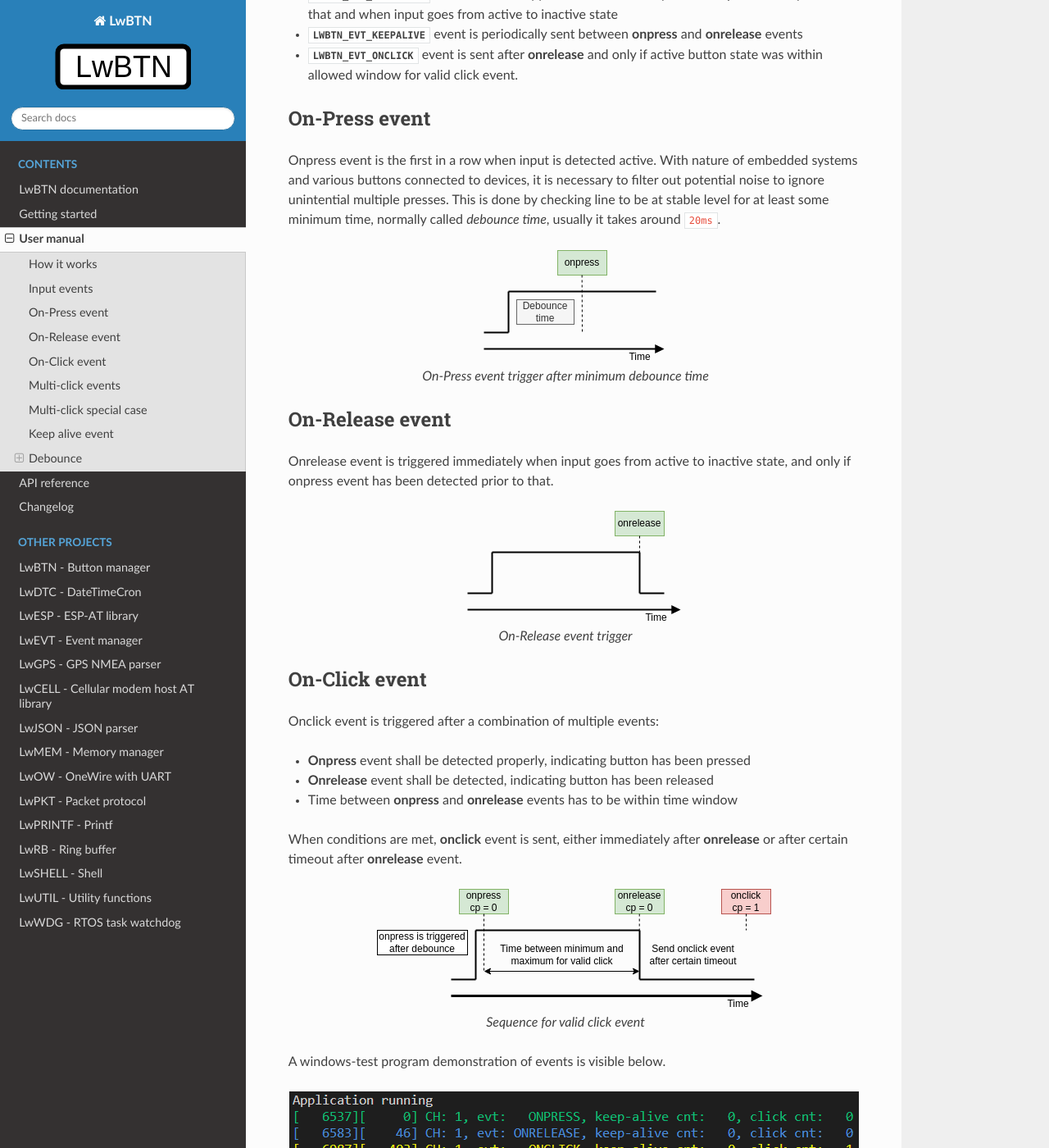
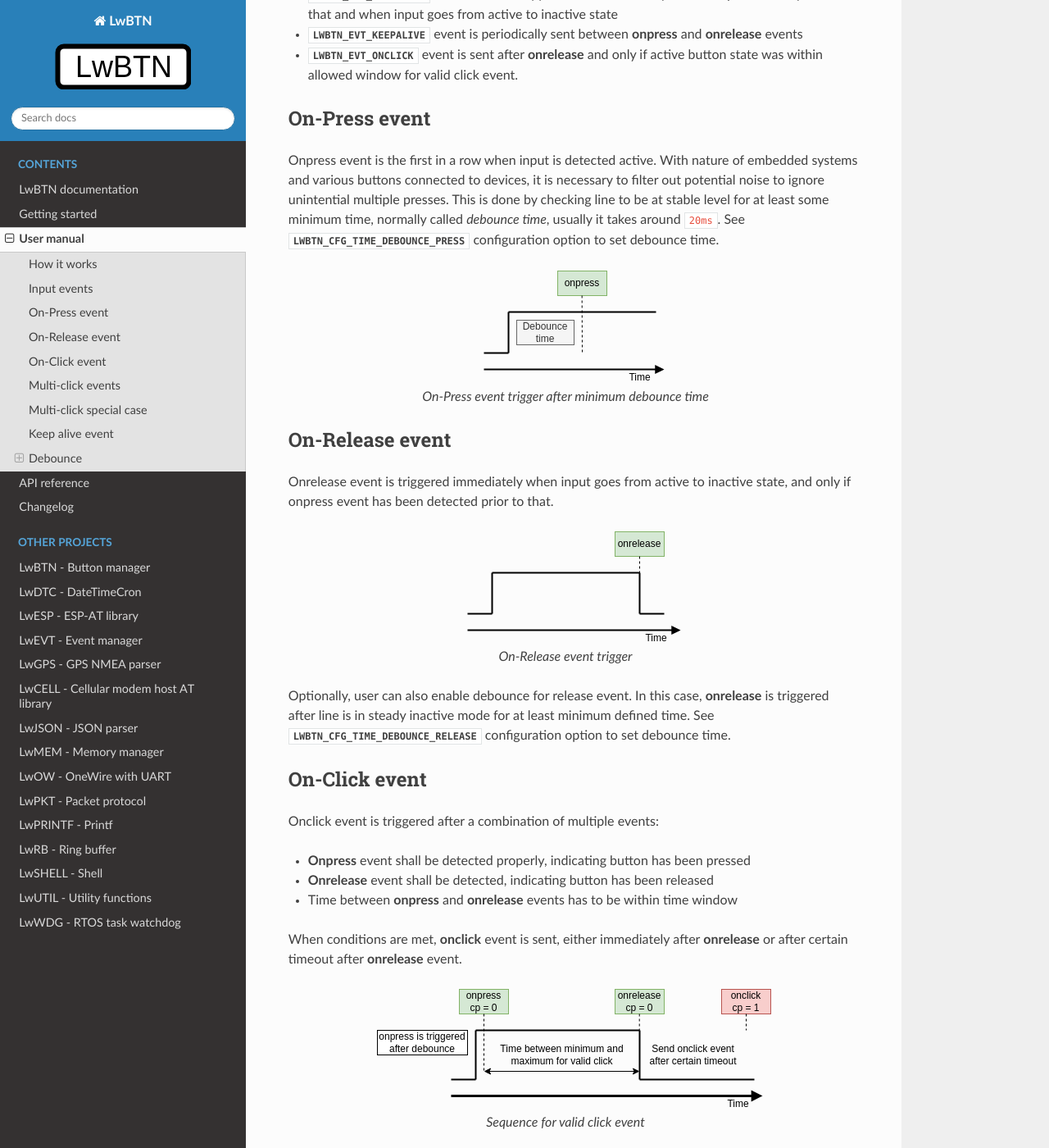
Before and after one commit to MaJerle/lwbtn, a Sphinx documentation site: the page built from docs/user-manual/index.rst, in a window 1280 px wide and 1400 px high, scrolled down 969 px. Shown: the whole window at 82% size. Built offline with Sphinx 7.4.7 and the Read the Docs theme 2.0.0, drawn with Linux system fonts in a browser that asks for light colours; the version number could not be read and is left out.

Commit message:
improve the docs

```diff
--- a/docs/user-manual/index.rst
+++ b/docs/user-manual/index.rst
@@ -42,6 +42,7 @@ On-Press event
 Onpress event is the first in a row when input is detected active.
 With nature of embedded systems and various buttons connected to devices, it is necessary to filter out potential noise to ignore unintential multiple presses.
 This is done by checking line to be at stable level for at least some minimum time, normally called *debounce time*, usually it takes around ``20ms``.
+See :c:macro:`LWBTN_CFG_TIME_DEBOUNCE_PRESS` configuration option to set debounce time.
 
 .. figure:: ../static/images/btn-events-press.svg
     :align: center
@@ -59,6 +60,10 @@ Onrelease event is triggered immediately when input goes from active to inactive
     :alt: On-Release event trigger
 
     On-Release event trigger
+
+Optionally, user can also enable debounce for release event.
+In this case, **onrelease** is triggered after line is in steady inactive mode for at least minimum defined time.
+See :c:macro:`LWBTN_CFG_TIME_DEBOUNCE_RELEASE` configuration option to set debounce time.
 
 On-Click event
 ^^^^^^^^^^^^^^
```
Also changed, not shown: 1 other file.
